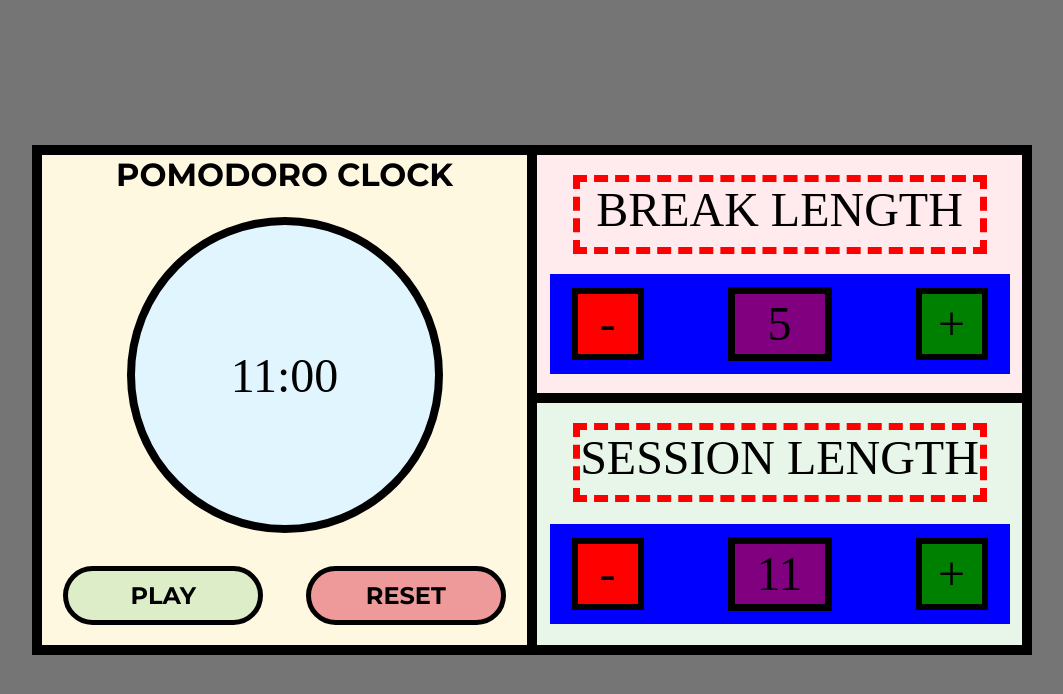
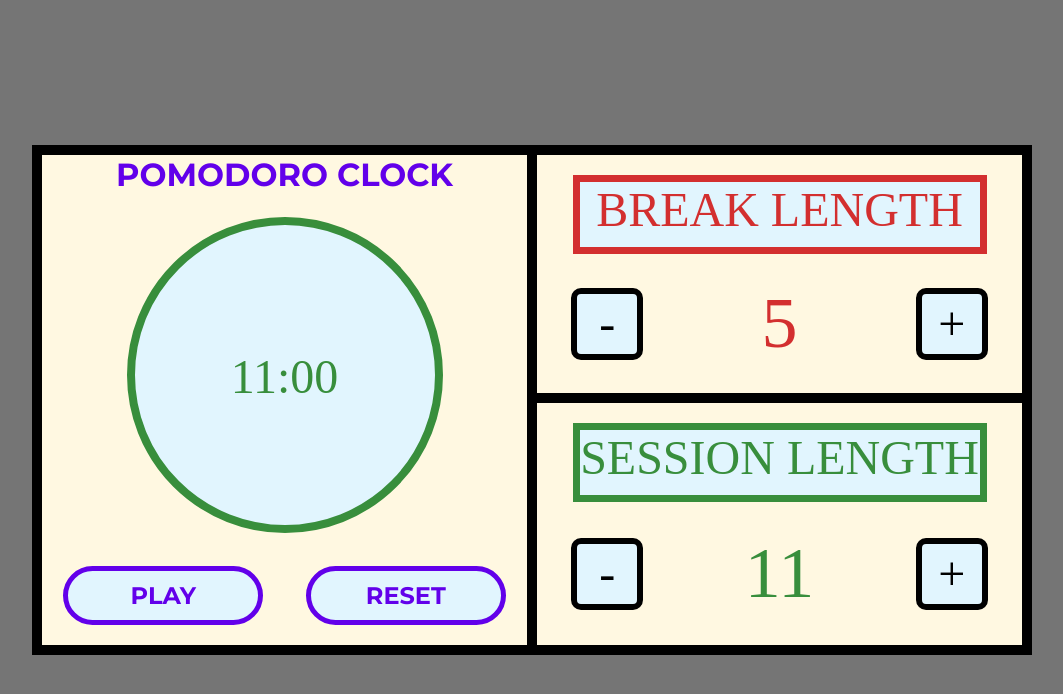
Before and after one commit to mrBeniek/Pomodoro-Clock, a React (Create React App) app in the folder my-app/: page / in a window 1280 px wide. Shown: the top 694 px of the page, without its empty margins (108-1171 px from the left). Built offline with nearby package versions, Linux system fonts and the light colour scheme; a web font is replaced by a local one.

Commit message:
Tinkering with colors

```diff
--- a/my-app/src/App.scss
+++ b/my-app/src/App.scss
@@ -16,12 +16,19 @@ src: url("//db.onlinewebfonts.com/t/f467350cf09770d20a3a63f7e14b63cb.woff") form
 
 }
 
+$session-color: #388E3C;
+$break-color: #D32F2F;
+$label-bg-color: #E1F5FE;
+
 .flex-middle {
   display: flex;
   justify-content: center;
   align-items: center;
 }
 
+.settings-green-font {
+  color: #4CAF50
+}
 
 
 body {
@@ -64,7 +71,6 @@ body {
 
    #right-container {
      @extend .flex-middle;
-     background-color: red;
      flex-direction: column;
      font-size: 3em;
      width: 100%;
@@ -79,11 +85,12 @@ body {
    }
 
    #title {
+     color: #6200EA;
      height: 100%;
      font-size: 2em;
      font-weight: 600;
      flex-shrink: 7;
-     //font-family: Cubano;
+
 
    }
 
@@ -98,8 +105,8 @@ body {
 
    #time-left {
      @extend .flex-middle;
-     background-color: #E1F5FE;
-     border: solid black 8px;
+     background-color: $label-bg-color;
+     border: solid 8px;
      flex-direction: column;
      width: 100%;
      max-width: 300px;
@@ -112,7 +119,14 @@ body {
    }
 
    #timer-numbers {
-      margin-top: 44px;
+      margin-top: 47px;
+      color: $session-color;
+
+   }
+
+   #timer-numbers-break {
+    margin-top: 47px;
+    color: $break-color;
    }
 
    #timer-break-hidden {
@@ -122,6 +136,7 @@ body {
    }
 
    #timer-break {
+     color: $break-color;
      font-size: 0.6em;
      margin-top: 10px;
    }
@@ -137,8 +152,8 @@ body {
    }
 
    .controls-button {
-     background-color: #D1C4E9;
-     border: black solid 5px;
+    background-color: $label-bg-color;
+     border: #6200EA solid 5px;
      border-radius: 50px;
      cursor: pointer;
      font-size: 1.5em;
@@ -151,11 +166,13 @@ body {
    }
 
    #start-stop {
-     background-color: #DCEDC8;
+     color: #6200EA;
+    background-color: $label-bg-color;
    }
 
    #reset {
-     background-color: #EF9A9A;
+    color: #6200EA ;
+    background-color: $label-bg-color;
    }
 
    .default-container {
@@ -170,7 +187,7 @@ body {
 
    #break-container {
      @extend .default-container;
-     background-color: #FFEBEE;
+     background-color: #FFF8E1;
      border-bottom: solid black 10px;
      box-sizing: border-box;
      font-family: Cubano;
@@ -179,7 +196,7 @@ body {
 
    #session-container {
      @extend .default-container;
-     background-color: #E8F5E9;
+     background-color: #FFF8E1;
      font-family: Cubano;
    }
 
@@ -196,10 +213,9 @@ body {
      display: flex;
      justify-content: space-around;
      align-items: center;
-     background-color: blue;
-
+     //background-color: blue;
      max-height: 100px;
-     max-width: 460px;
+     max-width: 483px;
      height: 100%;
      width: 100%;
 
@@ -210,23 +226,12 @@ body {
      @extend #break-controls
    }
 
-   .timer-increment {
-     background-color: purple;
-     display: flex;
-     justify-content: center;
-     align-items: center;
-     border: black solid 7px;
-     width: 100%;
-     max-width: 500px;
-     height: 100%;
-     max-height: 30px;
-     padding: 15px;
-   }
+
 
    .label {
 
      //background-color: red;
-     border: red dashed 7px;
+     border: red solid 7px;
      display: flex;
      justify-content: center;
      height: 100%;
@@ -237,15 +242,42 @@ body {
      width: 100%
    }
 
+
+
+   #break-label {
+    background-color: #E1F5FE;
+    border-color: $break-color;
+
+    color: $break-color;
+
+   }
+
+   #break-length {
+     color: $break-color;
+   }
+
+
+
+   #session-label {
+    background-color: #E1F5FE;
+    border-color: $session-color;
+     color: $session-color;
+   }
+
+   #session-length {
+    color: $session-color;
+   }
+
    .button-plus {
+     background: $label-bg-color;
      display: flex;
      justify-content: center;
      align-items: center;
-     background-color: green;
      cursor: pointer;
      border: solid black 6px;
+     border-radius: 10px;
      padding: 15px;
-     margin-left: 40px;
+     margin-left: 20px;
      width: 100%;
      max-width: 30px;
      max-height: 30px;
@@ -254,11 +286,18 @@ body {
 
    .button-minus {
     @extend .button-plus;
-    background-color: red;
-     margin-right: 40px;
+
+     margin-right: 20px;
      margin-left: 0px;
    }
 
+   .settings-number {
+     @extend .flex-middle;
+
+     font-size: 1.5em;
+     width: 100%;
+     max-width: 100px;
+   }
    .timer-increment {
      width: 60px;
      text-align: center;
--- a/my-app/src/Components/BreakLength.js
+++ b/my-app/src/Components/BreakLength.js
@@ -14,7 +14,7 @@ export class BreakLength extends React.Component {
           <div id="break-decrement" className="button-minus" onClick={this.props.breakDecrement}>
             -
           </div>
-          <div className="timer-increment">
+          <div id="break-length" className="settings-number">
             {this.props.breakLength}
           </div>
           <div id="break-increment" className="button-plus" onClick={this.props.breakIncrement}>
--- a/my-app/src/Components/Display.js
+++ b/my-app/src/Components/Display.js
@@ -3,14 +3,14 @@ export class Display extends React.Component {
   render() {
     const BRK_HIDDEN = <div id="timer-break-hidden">BREAK TIME</div>;
     const BRK = <div id="timer-break">BREAK TIME</div>;
+    const SESS = this.props.sessionStatus == "session" ? "timer-numbers" : "timer-numbers-break";
+    const BORDER_CLR = this.props.sessionStatus === "session" ? {borderColor: "#388E3C"} : {borderColor: "#D32F2F"};
     return (<div id="display-container">
       <div id="title">POMODORO CLOCK</div>
       <div id="timer-container">
 
-        <div id="time-left">
-          <div id="timer-numbers">
-            {this.props.timer}
-          </div>
+        <div id="time-left" style={BORDER_CLR}>
+        <div id={SESS}>{this.props.timer}</div>
           {this.props.sessionStatus == "session" ? BRK_HIDDEN : BRK}
         </div>
 
--- a/my-app/src/Components/SessionLength.js
+++ b/my-app/src/Components/SessionLength.js
@@ -16,9 +16,12 @@ export class SessionLength extends React.Component {
           <div className="button-minus" onClick={this.props.sessionDecrement}>
             -
           </div>
-          <div id="session-timer" className="timer-increment">
-            {this.props.sessionLength}
-          </div>
+
+            <div id="session-length" className="settings-number">
+              {this.props.sessionLength}
+            </div>
+
+
           <div className="button-plus" onClick={this.props.sessionIncrement}>
             +
             </div>
```
